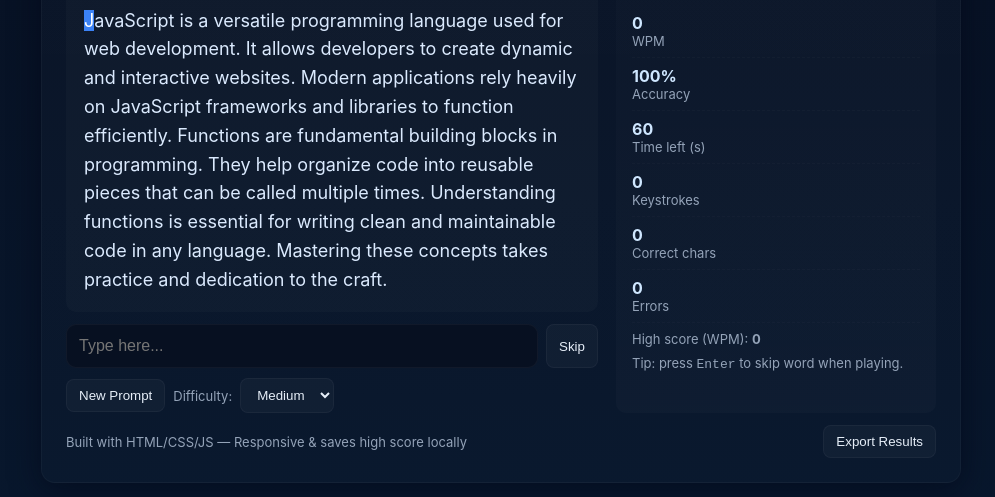
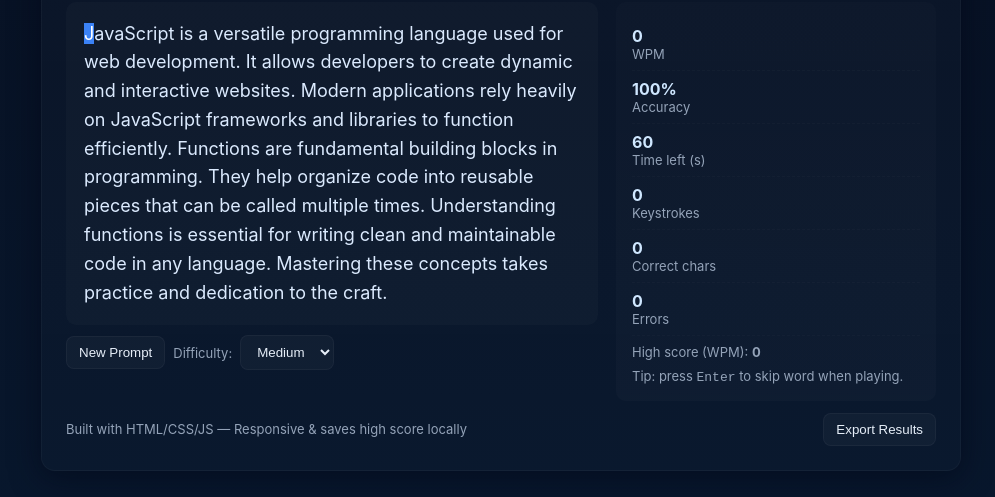
Before and after one commit to neetikaneupane/Typing-Speed-Tester, a plain HTML site: page index.html in a window 1280 px wide. Shown: the part 203-700 px from the top of the page, without its empty margins (139-1134 px from the left). Drawn offline with Linux system fonts and the light colour scheme.

Commit message:
Removed Type here and Skip button

```diff
--- a/index.html
+++ b/index.html
@@ -28,10 +28,7 @@
         <div>
           <div class="prompt" id="prompt" aria-live="polite"></div>
 
-          <div class="input">
-            <input id="textInput" placeholder="Type here..." autocomplete="off" autocorrect="off" autocapitalize="off" spellcheck="false" disabled />
-            <button id="skipBtn">Skip</button>
-          </div>
+
 
           <div style="margin-top:10px;display:flex;gap:8px;align-items:center;flex-wrap:wrap">
             <button id="newPromptBtn">New Prompt</button>
```
